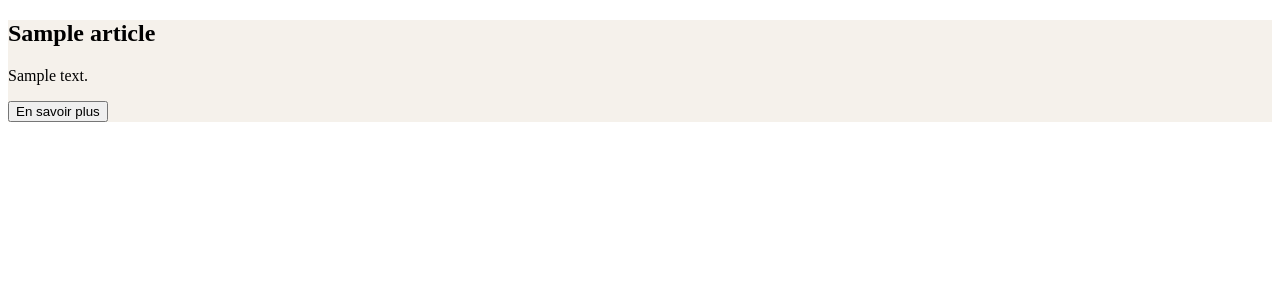
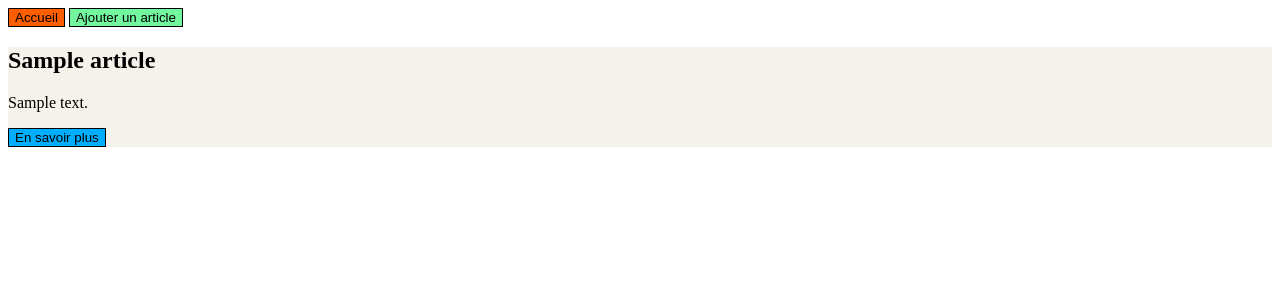
Before and after one commit to LoicEthe/BlogPhP, a PHP site: template src/View/display_articles.php in a window 1280 px wide. Shown: the top 300 px of the page. Run offline with PHP 8.4, Linux system fonts and the light colour scheme; the template is opened without the code that fills it: most values are stand-ins (such as "Sample title", 1, 10 or a date in 2020).

Commit message:
petite modif

```diff
--- a/src/Controller/style.css
+++ b/src/Controller/style.css
@@ -21,3 +21,12 @@ article{
 .comments{
     background-color: rgb(114, 226, 246);;
 }
+#acc{
+    background-color: rgb(255, 94, 0);
+    border: 1px solid;
+}
+
+#more{
+    background-color: rgb(0, 174, 255);
+    border: 1px solid;
+}
--- a/src/View/display_articles.php
+++ b/src/View/display_articles.php
@@ -1,15 +1,20 @@
 <?php
 $title = "Liste des articles";
 include 'header.php';
+?>
 
+<a href="add_article_controller.php">
+    <button id="add">Ajouter un article</button>
+</a>
 
+<?php
 foreach ($articles as $article): ?>
 
 <article>
     <h1><?= $article["title"] ?></h1>
     <p><?= nl2br(trim(filter_var($article["description"],FILTER_SANITIZE_FULL_SPECIAL_CHARS)))?></p> <!--FILTRE POUR AVOIR UN SAUT A LA LIGNE-->
     <a href="display_one_article_controller.php?id=<?= $article['id_article'] ?>"> <!--Creation du lien html qui se transeformera automatiquement avec l'id choisi -->
-        <button type="submit">En savoir plus</button>
+        <button id="more" type="submit">En savoir plus</button>
     </a>
 
 </article>
--- a/src/View/display_one_article.php
+++ b/src/View/display_one_article.php
@@ -28,7 +28,7 @@ include 'header.php';
         <div class="comments"><span><?= $commentaire["date_creation"] ?></span>
             <p><?=  $commentaire["contenu"] ?></p>
 
-            <a href="delete_commentaire_controller.php?id=<?= $commentaire['id_commentaire'] ?>">
+            <a href="delete_commentaire_controller.php?article=<?= $article["id_article"] ?>&amp;id=<?=$commentaire["id_commentaire"]?>">
             <button id="delete">Supprimer un commentaire</button>
             </a>
             <a href="edit_commentaire_controller.php?article=<?= $article["id_article"] ?>&amp;id=<?=$commentaire["id_commentaire"]?>">
--- a/src/View/header.php
+++ b/src/View/header.php
@@ -6,5 +6,8 @@
     <meta name="viewport" content="width=device-width, initial-scale=1.0">
     <link href='../../style.css' type='text/css' rel='stylesheet'/>
     <title><?= $title ?></title> <!-- On remplace le titre de chaque page par une variable que l'on changera-->
+    <a href="display_articles_controller.php">
+    <button id="acc">Accueil</button>
+    </a>
 </head>
 <body>
```
Also changed, not shown: src/Controller/delete_commentaire_controller.php (+11 -5 lines).
